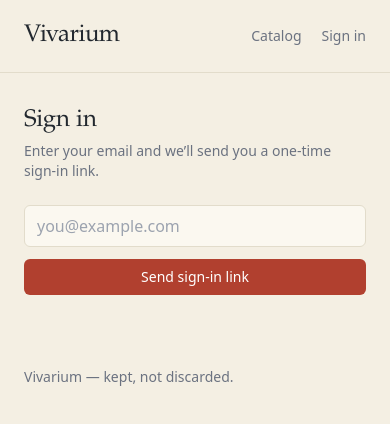
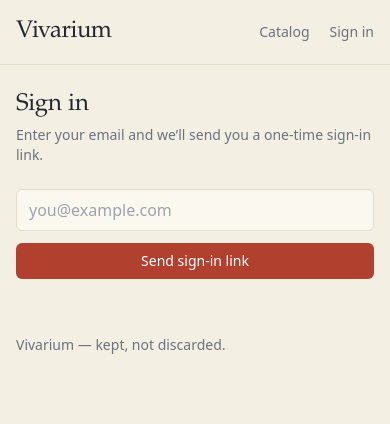
Before and after one commit to ziopads/vivarium, a Next.js app: page /login in a window 390 px wide. Shown: the top 424 px of the page. Built offline with nearby package versions, Linux system fonts and the light colour scheme; no server answers.

Commit message:
Mobile: responsive header/padding, toolbar, detail page, image capping

```diff
--- a/app/items/[id]/page.tsx
+++ b/app/items/[id]/page.tsx
@@ -53,7 +53,7 @@ export default async function ItemPage({ params }: { params: { id: string } }) {
       </Link>
       <ItemNav itemId={item.id} />
       <p className="mt-4 font-mono text-xs text-muted">#{String(item.id).padStart(6, '0')}</p>
-      <h1 className="mt-1 font-serif text-3xl leading-tight">{item.title}</h1>
+      <h1 className="mt-1 font-serif text-2xl leading-tight sm:text-3xl">{item.title}</h1>
       {item.author && <p className="mt-1 text-lg text-muted">{item.author}</p>}
       {item.signed && (
         <p className="mt-3 inline-block rounded-full bg-rust/10 px-3 py-1 text-sm text-rust">
@@ -73,7 +73,7 @@ export default async function ItemPage({ params }: { params: { id: string } }) {
           <img
             src={imgUrl(item.image)}
             alt={item.title}
-            className="mt-6 max-h-[28rem] w-auto rounded shadow-sm"
+            className="mt-6 max-h-[28rem] w-auto max-w-full rounded shadow-sm"
           />
         )
       )}
@@ -95,7 +95,7 @@ export default async function ItemPage({ params }: { params: { id: string } }) {
 
       <dl className="mt-6 space-y-2 text-sm">
         {rows.map(([k, v]) => (
-          <div key={k} className="grid grid-cols-[10rem_1fr] gap-2">
+          <div key={k} className="grid grid-cols-[6.5rem_1fr] gap-2 sm:grid-cols-[10rem_1fr]">
             <dt className="text-muted">{k}</dt>
             <dd>{v}</dd>
           </div>
--- a/app/layout.tsx
+++ b/app/layout.tsx
@@ -26,7 +26,7 @@ export default function RootLayout({ children }: { children: React.ReactNode })
     <html lang="en">
       <body>
         <header className="border-b border-line">
-          <div className="mx-auto flex max-w-6xl items-baseline justify-between px-6 py-5">
+          <div className="mx-auto flex max-w-6xl flex-wrap items-baseline justify-between gap-x-4 gap-y-2 px-4 py-4 sm:px-6 sm:py-5">
             <Link href="/" className="font-serif text-2xl tracking-tight">
               Vivarium
             </Link>
@@ -39,8 +39,8 @@ export default function RootLayout({ children }: { children: React.ReactNode })
             </nav>
           </div>
         </header>
-        <main className="mx-auto max-w-6xl px-6 py-8">{children}</main>
-        <footer className="mx-auto max-w-6xl px-6 py-10 text-sm text-muted">
+        <main className="mx-auto max-w-6xl px-4 py-6 sm:px-6 sm:py-8">{children}</main>
+        <footer className="mx-auto max-w-6xl px-4 py-8 text-sm text-muted sm:px-6 sm:py-10">
           Vivarium — kept, not discarded.
         </footer>
       </body>
--- a/app/ui/Catalog.tsx
+++ b/app/ui/Catalog.tsx
@@ -193,7 +193,7 @@ export default function Catalog({
   return (
     <div>
       {/* sticky toolbar — always reachable without scrolling to the top */}
-      <div className="sticky top-0 z-30 -mx-6 mb-5 flex items-center gap-3 border-b border-line bg-parchment/90 px-6 py-2.5 backdrop-blur">
+      <div className="sticky top-0 z-30 -mx-4 mb-5 flex flex-wrap items-center gap-x-3 gap-y-2 border-b border-line bg-parchment/90 px-4 py-2.5 backdrop-blur sm:-mx-6 sm:px-6">
         <button
           onClick={() => setMenuOpen(true)}
           className="flex items-center gap-2 rounded-md border border-line bg-card px-3 py-1.5 text-sm hover:border-rust"
--- a/app/ui/Gallery.tsx
+++ b/app/ui/Gallery.tsx
@@ -81,7 +81,7 @@ export default function Gallery({
         <img
           src={imgUrl(current.src)}
           alt={`${title} — ${current.label}`}
-          className="max-h-[30rem] w-auto rounded shadow-sm"
+          className="max-h-[30rem] w-auto max-w-full rounded shadow-sm"
         />
         <figcaption className="mt-2 flex items-center gap-3 text-xs text-muted">
           <span>{current.label}</span>
```
